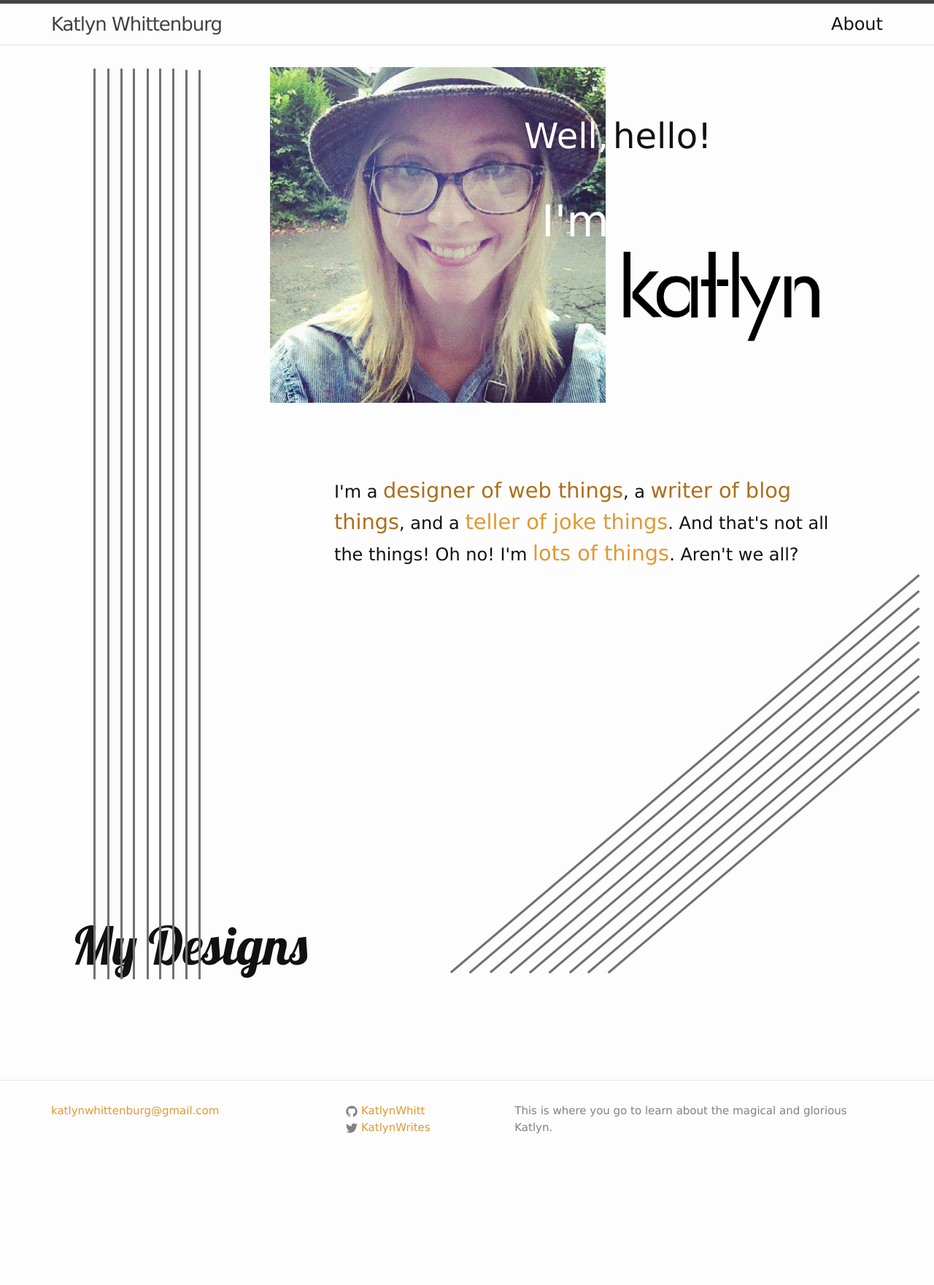
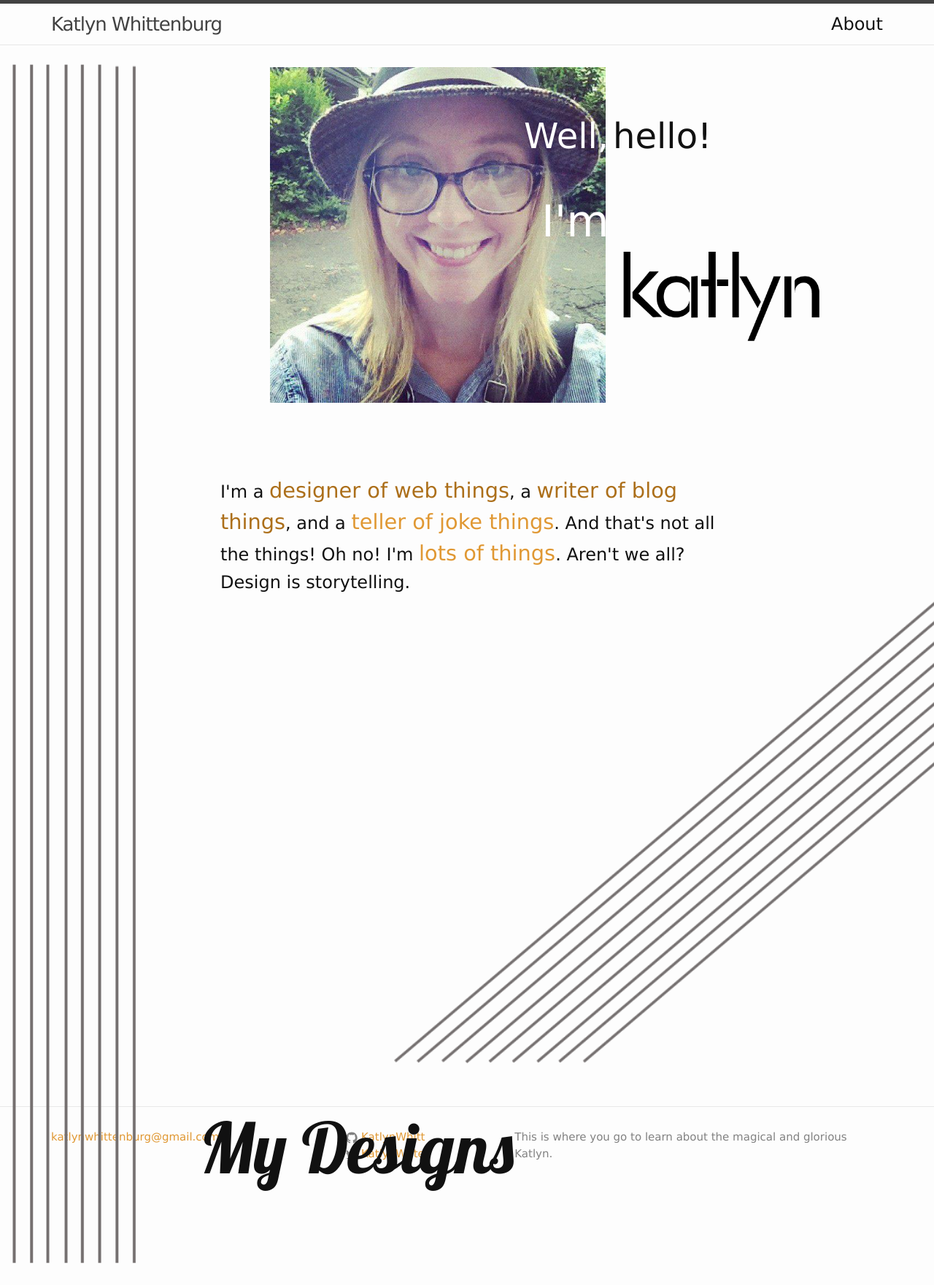
Before and after one commit to katlynwhitt/KatlynPortfolio, a Jekyll site: the page built from index.html, in a window 1280 px wide. Shown: the whole page at 73% size. Built offline with Jekyll 4.4.1, drawn with Linux system fonts in a browser that asks for light colours; before the commit the page ends 1646 px from its top, so only the background shows below that.

Commit message:
Formatted main page

```diff
--- a/css/main.scss
+++ b/css/main.scss
@@ -58,8 +58,9 @@ $on-laptop:        800px;
 .vertical-lines{
   position: absolute;
   z-index: 1;
-  margin-left: -1.2em;
-  margin-top: -.8em;
+  margin-left: -8em;
+  margin-top: -1.3em;
+  width: 450px;
 }
 
 .headshot-img {
@@ -103,7 +104,7 @@ $on-laptop:        800px;
   position: relative;
   padding-top: 12em;
   font-size: 1em;
-  padding-left: 14em;
+  padding-left: 1em;
   max-width:700px;
   margin: 0 auto;
 
@@ -122,14 +123,16 @@ img{
   vertical-align: baseline;
 }
 
-.right-diagonal-lines{
-  margin-top: 200px;
+.right-diagonals{
+  margin-top: -1em;
+  margin-left: 2em;
+  width: 1150px;
 }
 
 .my-designs{
   font-family: $decorative-font-family;
-  font-size: 3em;
+  font-size: 4em;
   position:absolute;
-  margin-left: -5em;
-  margin-top: 6.4em;
+  margin-left: -.3em;
+  margin-top: 7.5em;
 }
--- a/index.html
+++ b/index.html
@@ -18,6 +18,7 @@ layout: default
     And that's not all the things! Oh no! I'm <a class="more" href="/about/">lots of things</a>. Aren't we all?</div>
 
   <div class="my-designs">My Designs</div>
+  <div class="design-desc">Design is storytelling.</div>
   <div class="portfolio">
     <img class="right-diagonals" src="../images/portfolio-asset-diagonal.png">
     <div class="training-with-saun"></div>
```
